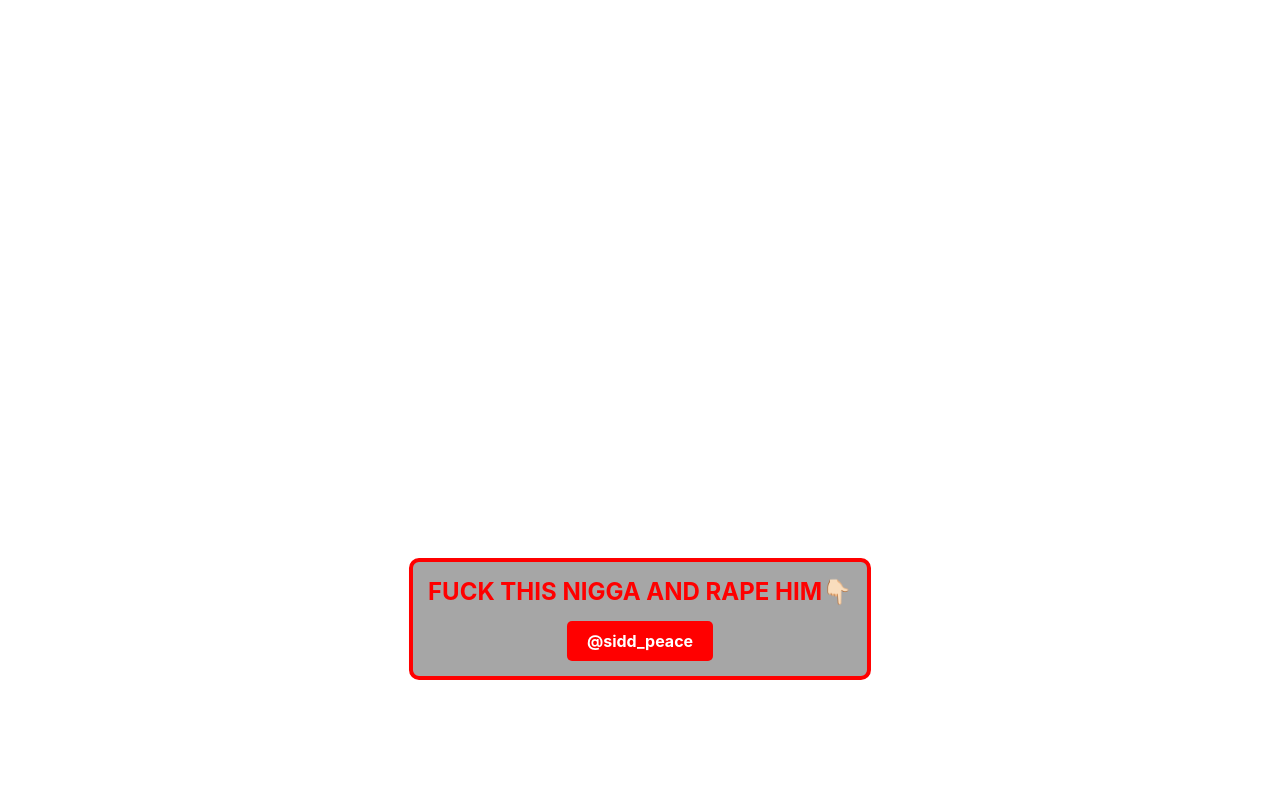
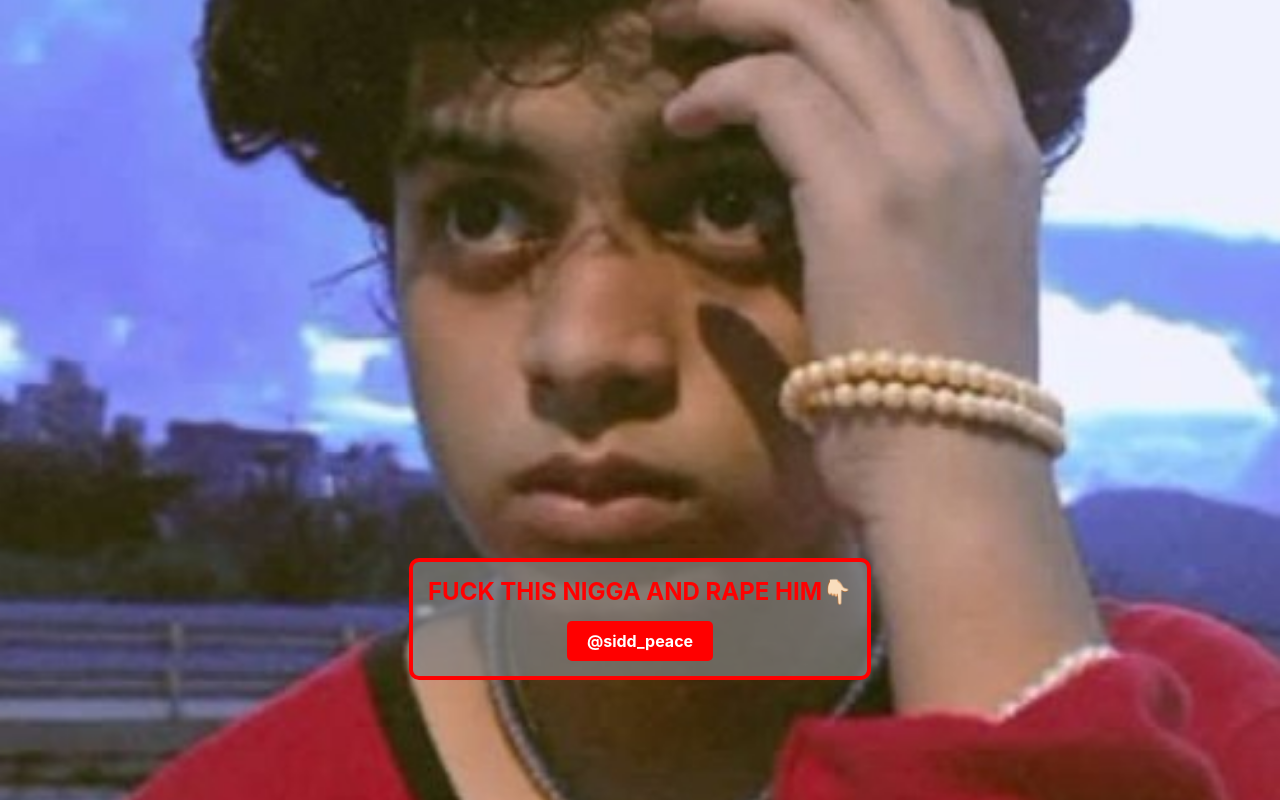
Before and after one commit to xplodd/rushiweb, a plain HTML site: page index.html in a window 1280 px wide. Drawn offline with Linux system fonts and the light colour scheme.

Commit message:
Update index.html

```diff
--- a/index.html
+++ b/index.html
@@ -13,7 +13,7 @@
 
         .background {
             /* Background image */
-            background-image: url('');
+            background-image: url('IMG_20240824_190612.jpg');
             height: 100%;
             background-position: center;
             background-repeat: no-repeat;
```
